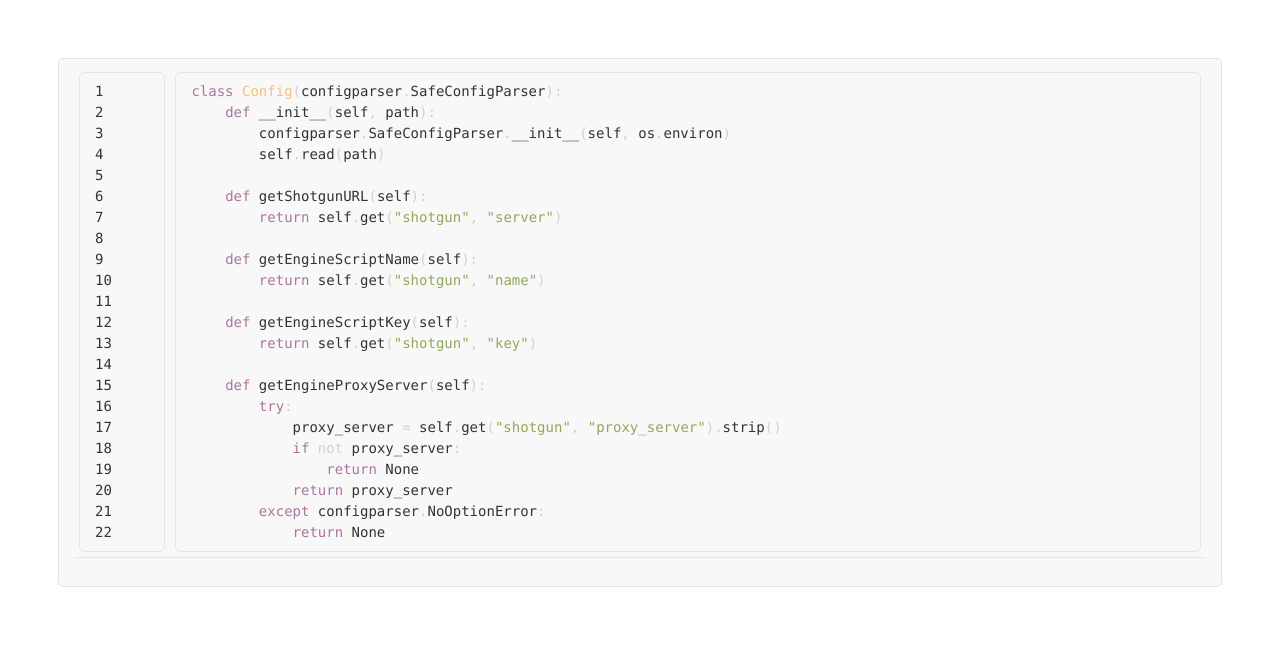
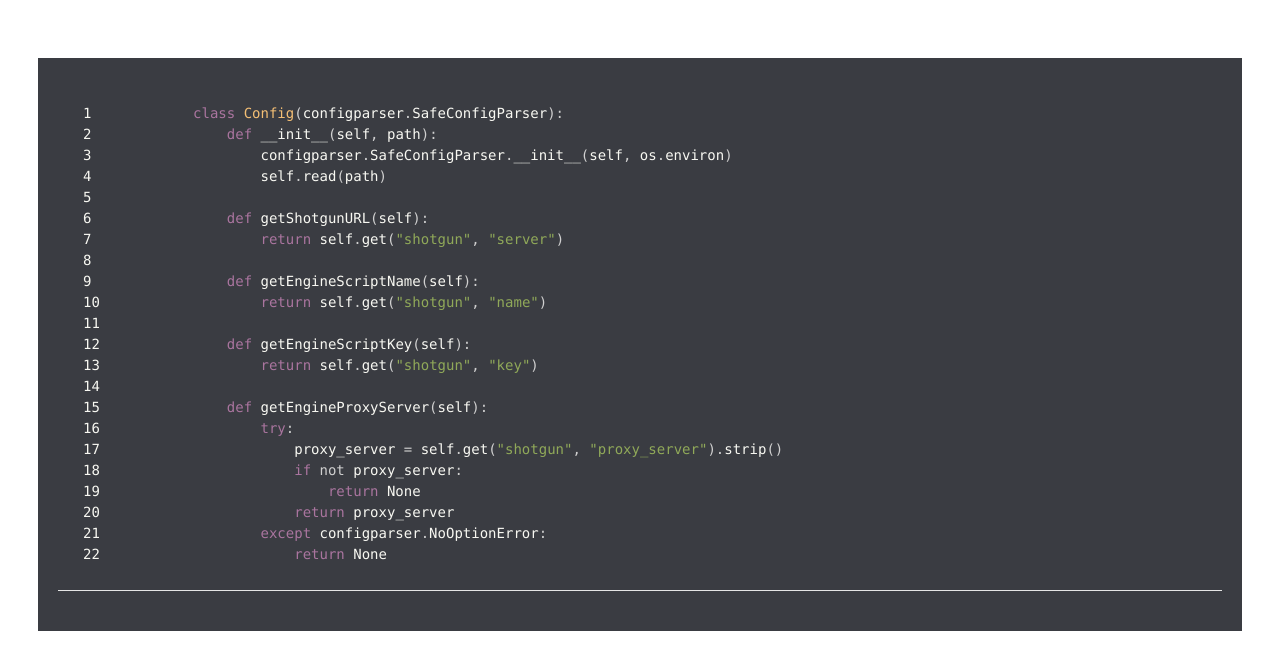
Before and after one commit to FB-KH/html_embed_test, a Jekyll site: the page built from pages/sgeventdaemon_snippet.md, in a window 1280 px wide. Shown: the top 670 px of the page. Built offline with Jekyll 4.4.1, drawn with Linux system fonts in a browser that asks for light colours.

Commit message:
Modified css

```diff
--- a/_sass/jekyll-theme-minimal.scss
+++ b/_sass/jekyll-theme-minimal.scss
@@ -61,10 +61,12 @@ a:hover small {
 }
 
 blockquote {
-  border-left:1px solid #e5e5e5;
-  margin:0;
-  padding:0 0 0 20px;
+  margin:0 -20px 20px;
+  padding:15px 20px 1px 40px;
   font-style:italic;
+  background:#ccc;
+  background:rgba(#000, 0.06);
+  color:#222;
 }
 
 code, pre {
@@ -73,11 +75,19 @@ code, pre {
 }
 
 pre {
-  padding:8px 15px;
-  background: #f8f8f8;
-  border-radius:5px;
-  border:1px solid #e5e5e5;
-  overflow-x: auto;
+  padding:20px;
+  background: #3A3C42;
+  color:#f8f8f2;
+  margin:0 -20px 20px;
+
+  code {
+    color:#f8f8f2;
+  }
+
+  li & {
+    margin-left:-60px;
+    padding-left:60px;
+  }
 }
 
 table {
```
